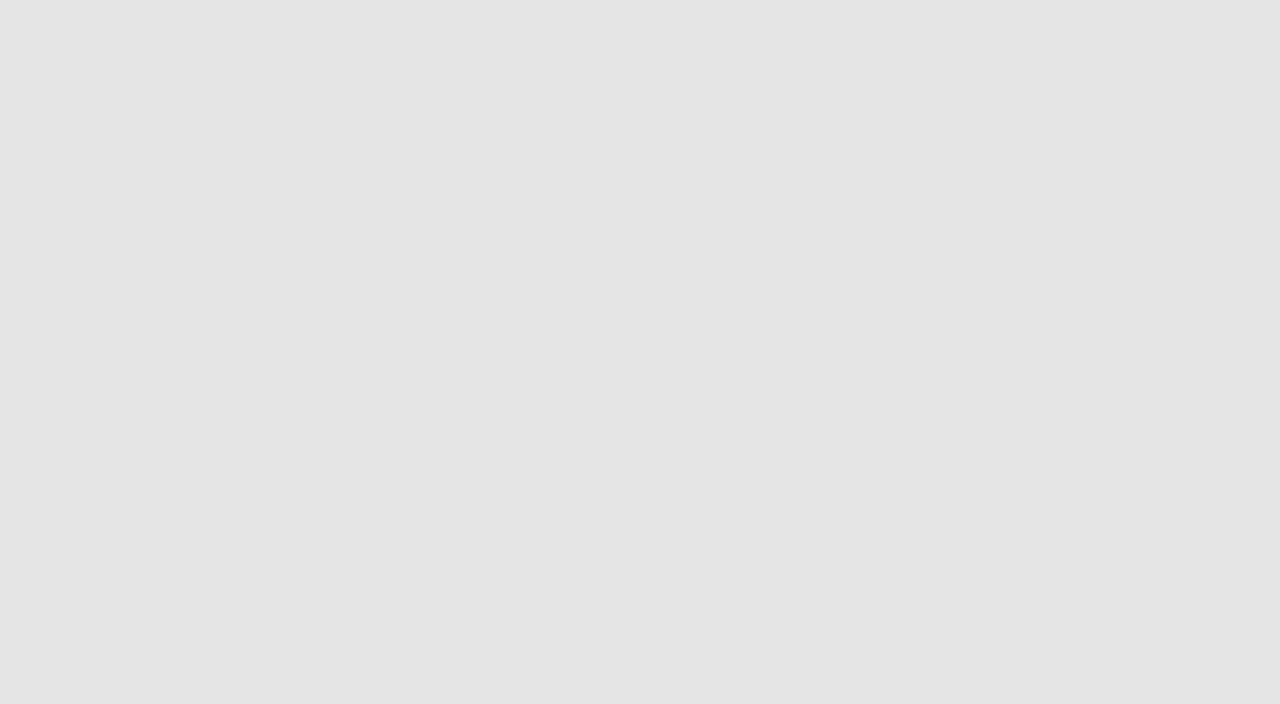
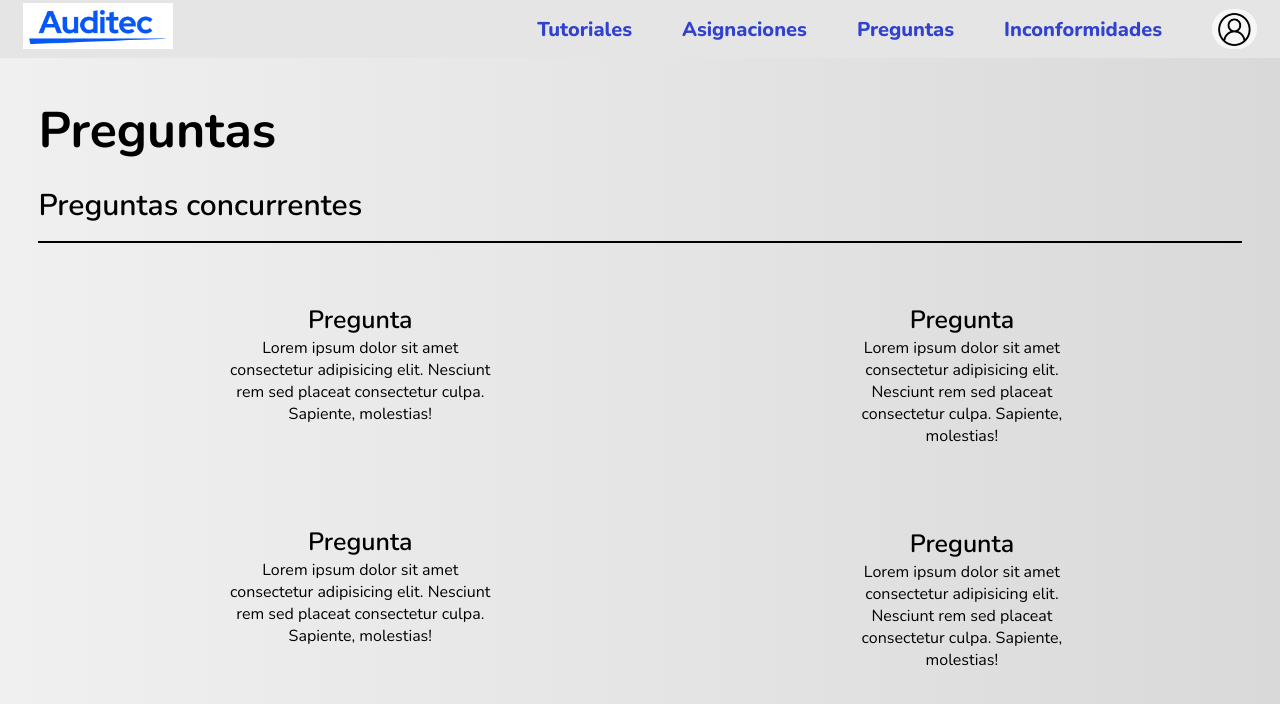
Before and after one commit to EducaTec01/Auditec, a React (Create React App) app: page /preguntas in a window 1280 px wide. Before the commit this address had no page. Shown: the top 704 px of the page. Built offline with nearby package versions, Linux system fonts and the light colour scheme.

Commit message:
questions section
preguntas concurrentes

```diff
--- a/src/App.js
+++ b/src/App.js
@@ -8,6 +8,7 @@ import Navbar2 from "./components/navbar-2/Navbar-2";
 import CapacitacionBody from "./components/capacitacion-body/capacitacion-body";
 import Tutoriales from "./pages/tutoriales/tutoriales";
 import Asignaciones from "./pages/asignaciones/asignaciones"
+import Preguntas from "./pages/preguntas/preguntas"
 
 import { BrowserRouter, Routes, Route } from "react-router-dom";
 import { productInputs, userInputs } from "./formSource";
@@ -47,7 +48,7 @@ function App() {
             <Route path="capacitacion-body" element={<CapacitacionBody />} />
             <Route path="tutoriales" element={<Tutoriales />} />
             <Route path="asignaciones" element={<Asignaciones />} />
-
+            <Route path="preguntas" element={<Preguntas />} />
 
           </Route>
         </Routes>
--- a/src/components/navbar-2/Navbar-2.jsx
+++ b/src/components/navbar-2/Navbar-2.jsx
@@ -12,7 +12,7 @@ const Navbar2 = () => {
             <ul className="lista2">
                 <li className="lista-elemento"><Link to={"/tutoriales"}>Tutoriales</Link></li>
                 <li className="lista-elemento"><Link to={"/asignaciones"}>Asignaciones</Link></li>
-                <li className="lista-elemento"><a href="#">Preguntas</a></li>
+                <li className="lista-elemento"><Link to={"/preguntas"}>Preguntas</Link></li>
                 <li className="lista-elemento"><a href="#">Inconformidades</a></li>
                 <li className="lista-elemento"><a href="#"><img className="profile-picture" alt="Logo" src={profile} /></a></li>
             </ul>
--- a/src/pages/asignaciones/asignaciones.jsx
+++ b/src/pages/asignaciones/asignaciones.jsx
@@ -84,7 +84,6 @@ const Asignaciones = () => {
                 </tbody>
             </table>
         </div>
-
       </body>
     );
   };
--- a/src/pages/asignaciones/asignaciones.scss
+++ b/src/pages/asignaciones/asignaciones.scss
@@ -16,7 +16,7 @@ body{
         .content-table {
             border-collapse: collapse;
             font-size: 0.9em;
-            border-radius: 5px 5px 0 0;
+            border-radius: 30px;
             box-shadow: 0 0 20px rgba(0, 0, 0, 0.15);
             width: 100%;
 
@@ -27,6 +27,7 @@ body{
                     color: #ffffff;
                     text-align: left;
                     font-weight: bold;
+
                 }
             }
 
--- /dev/null
+++ b/src/pages/preguntas/preguntas.jsx
@@ -0,0 +1,62 @@
+import Navbar2 from "../../components/navbar-2/Navbar-2";
+import "./preguntas.scss"
+
+const Preguntas = () => {
+    return (
+      <body>
+        <header>
+            <nav>
+                <Navbar2 />
+            </nav>
+        </header>
+        <div className="section2">
+            <div className="titulo">
+                <p>Preguntas</p>
+            </div>
+            <div className="descripcion">
+                <p>Preguntas concurrentes</p>
+            </div>
+            <div className="preguntas">
+                <div className="left">
+                    <div className="container">
+                        <div className="pregunta">
+                            <p>Pregunta</p>
+                        </div>
+                        <div className="respuesta">
+                            <p>Lorem ipsum dolor sit amet consectetur adipisicing elit. Nesciunt rem sed placeat consectetur culpa. Sapiente, molestias!</p>
+                        </div>
+                    </div>
+                    <div className="container">
+                        <div className="pregunta">
+                            <p>Pregunta</p>
+                        </div>
+                        <div className="respuesta">
+                            <p>Lorem ipsum dolor sit amet consectetur adipisicing elit. Nesciunt rem sed placeat consectetur culpa. Sapiente, molestias!</p>
+                        </div>
+                    </div>
+                </div>
+                <div className="right">
+                    <div className="container">
+                        <div className="pregunta">
+                            <p>Pregunta</p>
+                        </div>
+                        <div className="respuesta">
+                            <p>Lorem ipsum dolor sit amet consectetur adipisicing elit. Nesciunt rem sed placeat consectetur culpa. Sapiente, molestias!</p>
+                        </div>
+                    </div>
+                    <div className="container">
+                        <div className="pregunta">
+                            <p>Pregunta</p>
+                        </div>
+                        <div className="respuesta">
+                            <p>Lorem ipsum dolor sit amet consectetur adipisicing elit. Nesciunt rem sed placeat consectetur culpa. Sapiente, molestias!</p>
+                        </div>
+                    </div>
+                </div>
+            </div>
+        </div>
+      </body>
+    );
+  };
+
+  export default Preguntas;
--- /dev/null
+++ b/src/pages/preguntas/preguntas.scss
@@ -0,0 +1,49 @@
+.section2 {
+
+    .titulo {
+
+        p {
+
+        }
+    }
+
+    .descripcion {
+        border-bottom: 2px solid black;
+        padding-bottom: 15px;
+
+        p{
+            font-size: 30px;
+            font-weight: 600;
+        }
+    }
+
+    .preguntas {
+        display: flex;
+
+        div.left, div.right{
+
+            div.container{
+                padding: 40px;
+                text-align: center;
+
+                .pregunta{
+
+                    p{
+                        font-size: 25px;
+                        font-weight: 600;
+                    }
+                }
+
+                .respuesta{
+                    display: flex;
+                    justify-content: center;
+
+                    p{
+                        max-width: 50%;
+                        display: flex;
+                    }
+                }
+            }
+        }
+    }
+}
```
Lines whose indentation alone changed are shown as unchanged.
